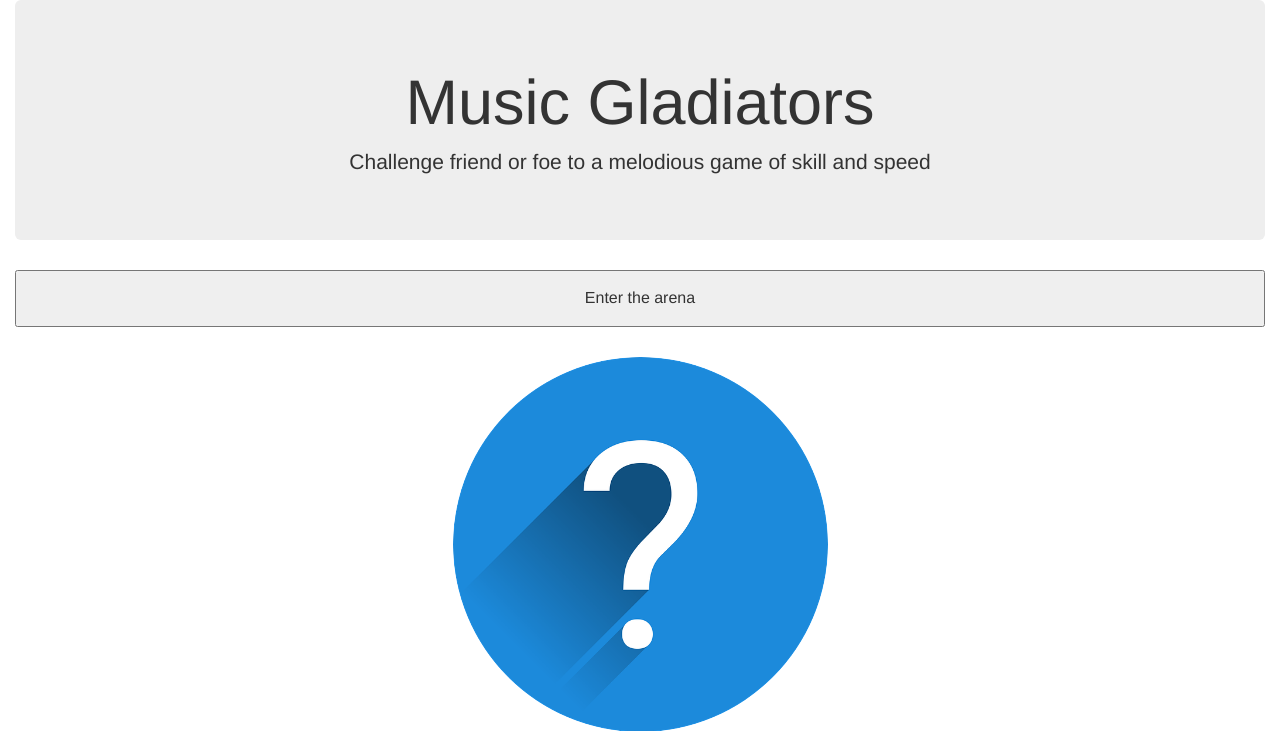
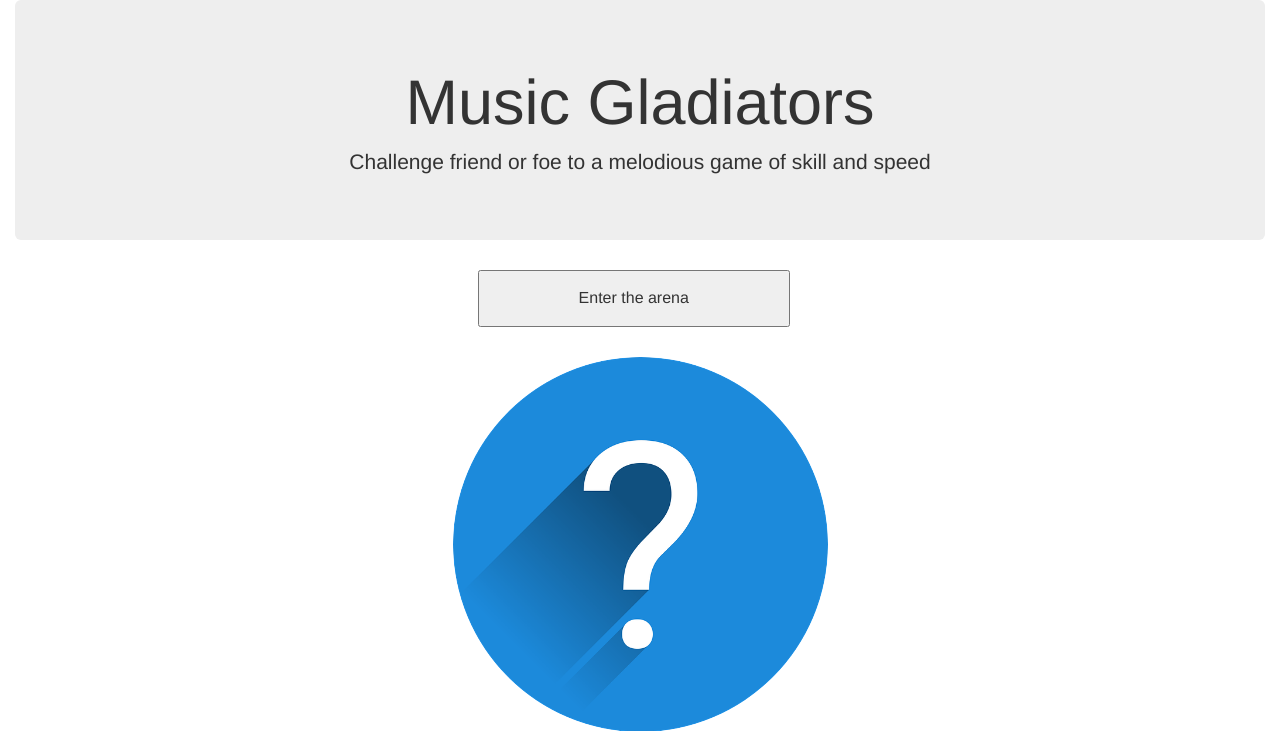
Before and after one commit to rpalmore/Video-Gladiators, a PHP site: page /index.html in a window 1280 px wide. Shown: the top 731 px of the page. Run offline with PHP 8.4, Linux system fonts and the light colour scheme; some libraries are stand-ins or nearby versions.

Commit message:
button update

```diff
--- a/assets/css/style.css
+++ b/assets/css/style.css
@@ -5,6 +5,8 @@
 
 #start-button {
  font-size: 16px;
+ width: 25%;
+ margin-left: 37%;
 }
 
 #player1-image {
```
